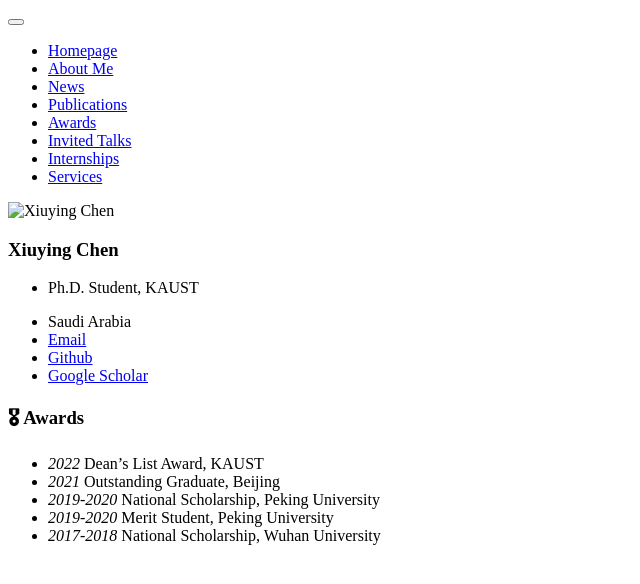
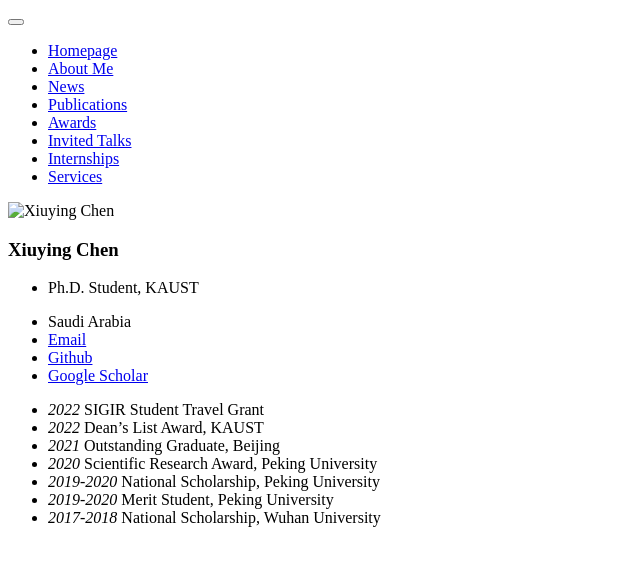
Before and after one commit to sunflower036/lmz.github.io, a Jekyll site: the page built from _pages/includes/honers.md, in a window 1280 px wide. Shown: the top 584 px of the page, without its empty margins (0-640 px from the left). Built offline with Jekyll 4.4.1, drawn with Linux system fonts in a browser that asks for light colours; our own code applies the rules of GitHub Pages for plain Markdown files.

Commit message:
Add existing file

```diff
--- a/_pages/includes/honers.md
+++ b/_pages/includes/honers.md
@@ -1,7 +1,7 @@
-# 🎖 Awards
-
+- *2022* SIGIR Student Travel Grant
 - *2022* Dean's List Award, KAUST
 - *2021* Outstanding Graduate, Beijing
+- *2020* Scientific Research Award, Peking University
 - *2019-2020* National Scholarship, Peking University
 - *2019-2020* Merit Student, Peking University
 - *2017-2018* National Scholarship, Wuhan University
```
